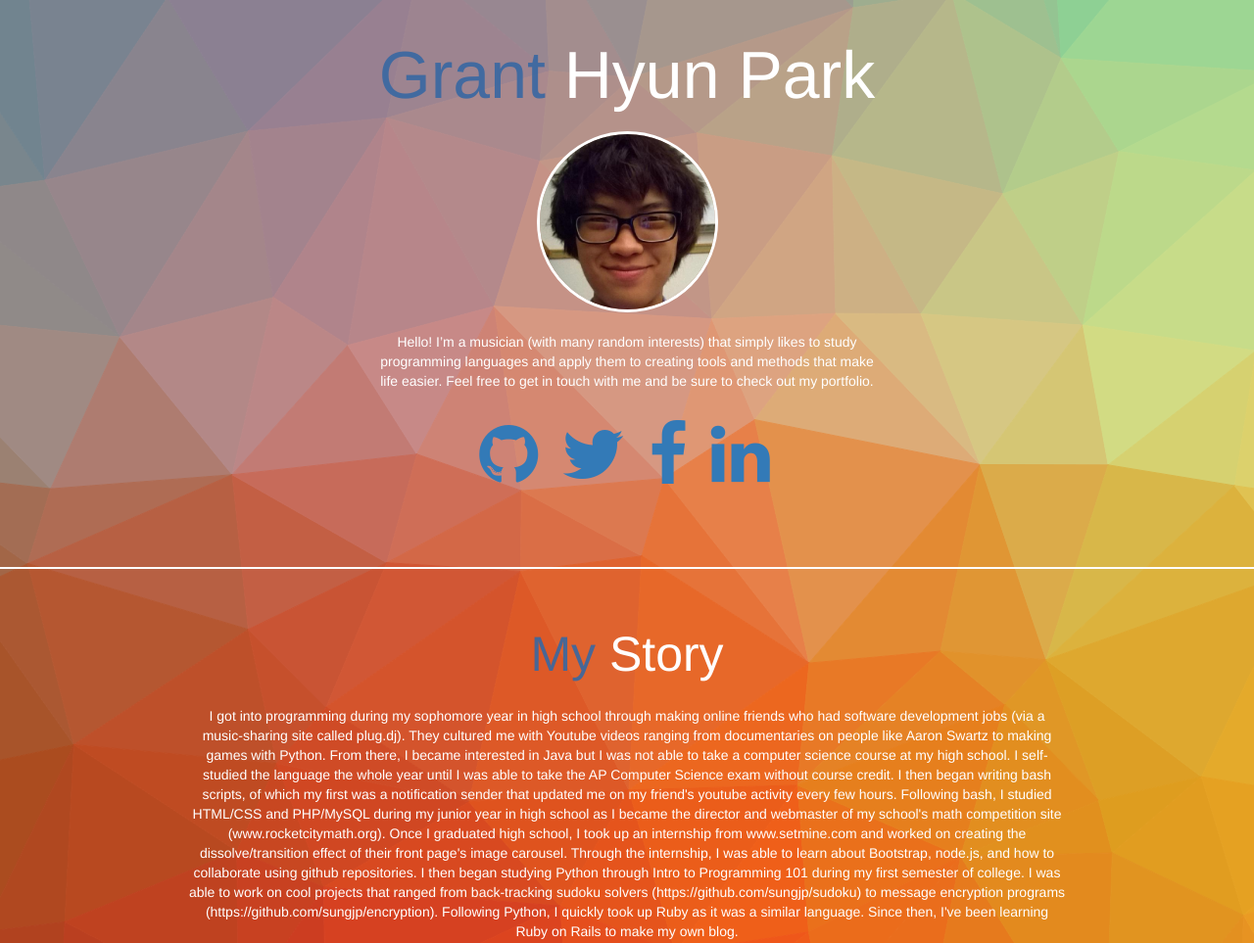
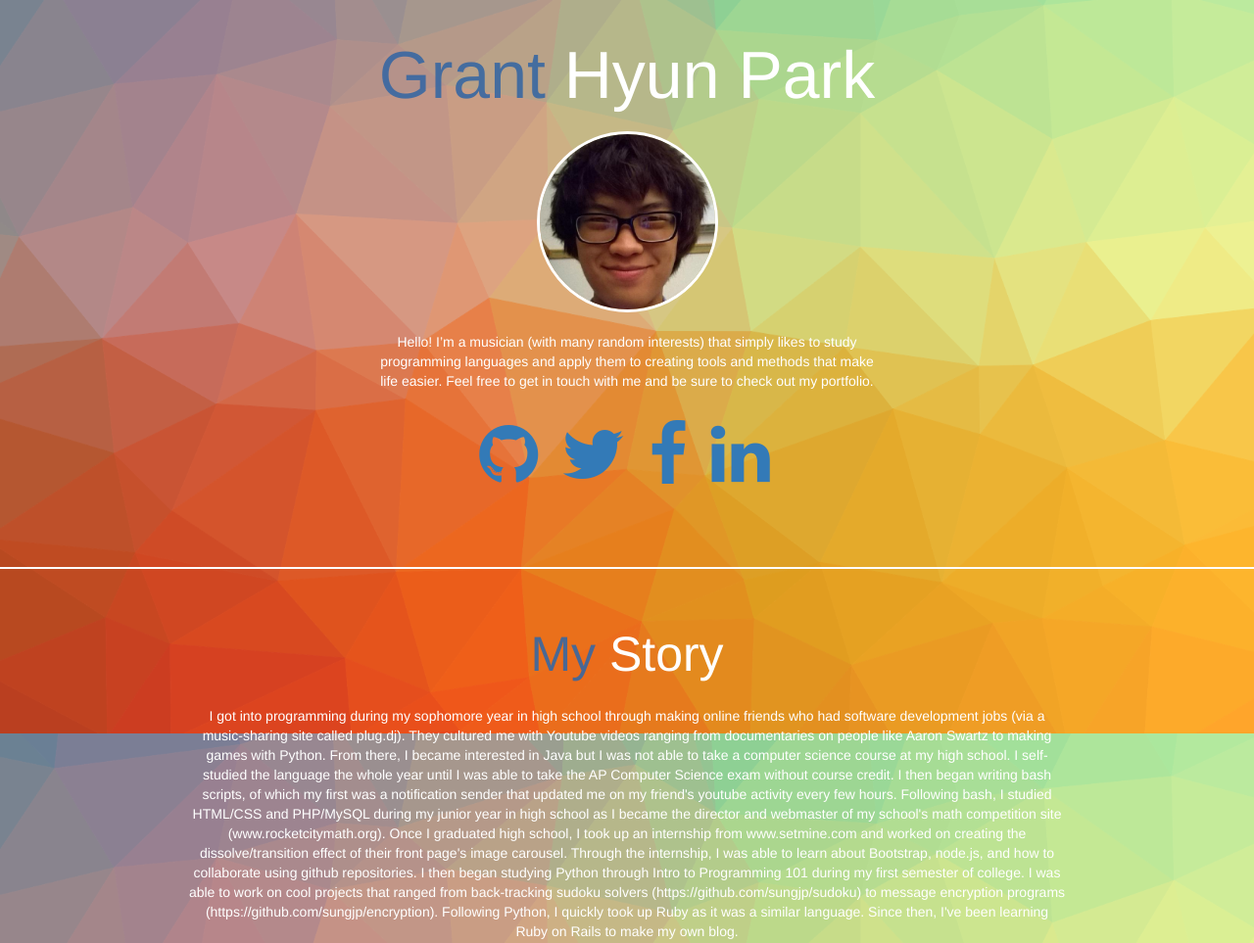
Before and after one commit to grant-park/grant-park.github.io, a PHP site: page / in a window 1280 px wide. Shown: the part 51-1014 px from the top of the page at 98% size. Run offline with PHP 8.4, Linux system fonts and the light colour scheme; some libraries are stand-ins or nearby versions; some web fonts are replaced.

Commit message:
background

```diff
--- a/css/grant.css
+++ b/css/grant.css
@@ -29,7 +29,7 @@
 }
 body {
 	background-image: url(background.png);
-	background-size: 100% 100% 100% 100%;
+	background-size: cover;
 	background-repeat: no-repeat;
     background-attachment: fixed;
 	color: white;
```
